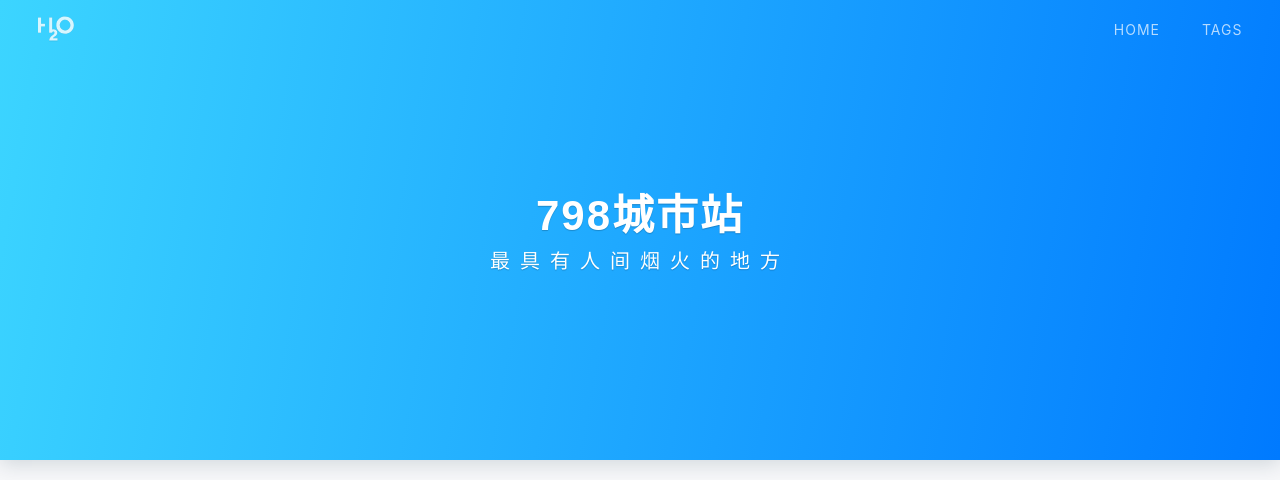
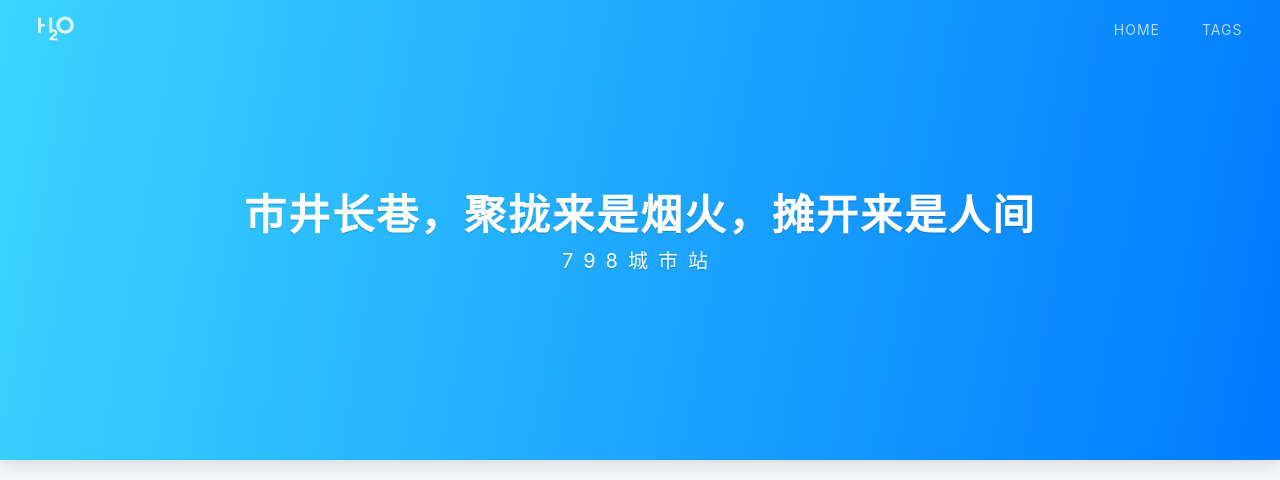
Before and after one commit to luwoor/luwoor.github.io, a Jekyll site: the page built from index.html, in a window 1280 px wide and 1121 px high. Shown: the top 480 px of the window. Built offline with Jekyll 4.4.1, drawn with Linux system fonts in a browser that asks for light colours; nearby versions of some CDN libraries; the list of posts is cut into pages by our own code; a style sheet for code colours, icons or effects is not loaded; grey boxes are pictures that could not be loaded.

Commit message:
Update index.html

```diff
--- a/index.html
+++ b/index.html
@@ -1,7 +1,7 @@
 ---
 layout: default
-home-title: 798城市站
-description: 最具有人间烟火的地方
+home-title: 市井长巷，聚拢来是烟火，摊开来是人间
+description: 798城市站
 ---
 
 {% include header.html %}
```
